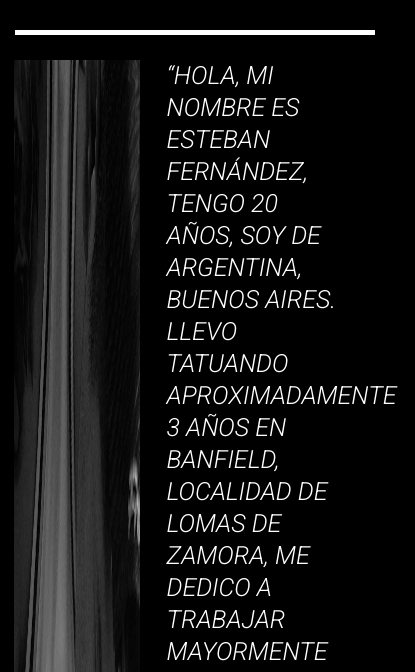
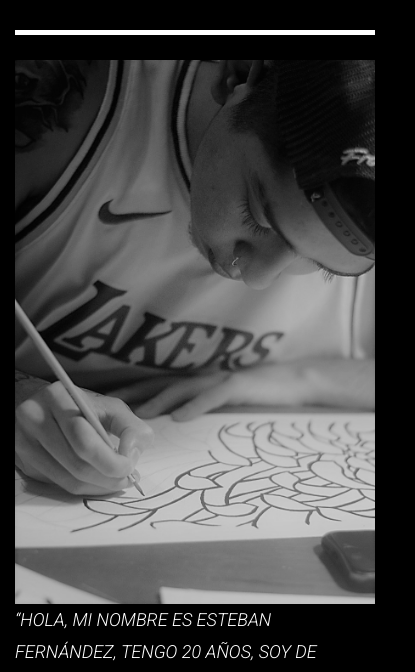
Before and after one commit to tomassuarezz/Tattoo-by-Esti, a website: page index.html in a window 390 px wide. Shown: the part 172-844 px from the top of the page, 415 px wide, since content can reach past the window. Drawn offline with nearby package versions, Linux system fonts and the light colour scheme.

Commit message:
arreglando responsive

```diff
--- a/scss/_contenidoindex.scss
+++ b/scss/_contenidoindex.scss
@@ -72,3 +72,23 @@ $bordeImg: (
 		position:relative;
 		bottom:10px;
 }
+
+@media only screen and (max-width: 767px){
+.biografia__index {
+			display:flex;
+			flex-direction:column;
+}
+
+.biografia_index--imagen {
+	width:100%;
+	position:relative;
+	left:15px;
+	}
+.biografia__index--parrafo{
+	font-size:18px;
+	width:100%;
+	position:relative;
+	left:15px;
+	}
+
+}
--- a/scss/_contenidotrabajos.scss
+++ b/scss/_contenidotrabajos.scss
@@ -7,3 +7,10 @@
   	border-color: map-get($bordeImg, color);
   	margin:5px;
 }
+
+@media only screen and (max-width: 767px){
+.fotos__trabajos img{
+		width:100px;
+		height:200px;
+}
+}
--- a/scss/_contenidoturnos.scss
+++ b/scss/_contenidoturnos.scss
@@ -1,4 +1,9 @@
 @import "colores";
+
+@media only screen and (max-width: 767px){
+.imgTurnos{display:none;}
+.formularioContacto{width:100%!important;}
+}
 
 .presupuesto__titulo {
 	margin-bottom:40px;
```
Also changed, not shown: pages/tienda.html (+0 -6 lines), css/estilo.css.
